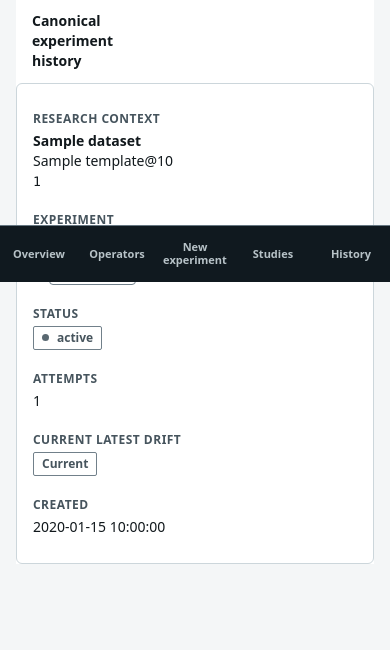
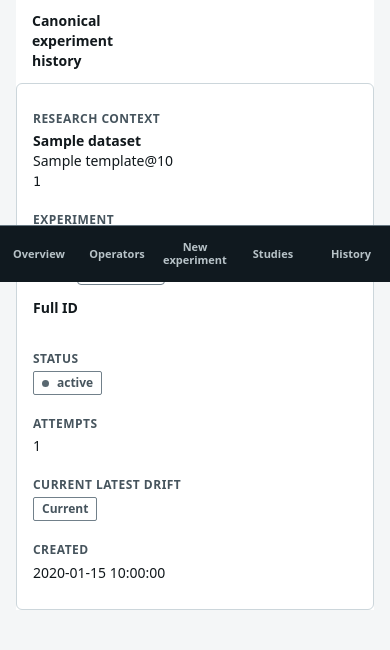
Before and after one commit to JingtaoLearn/ai-learn, a Python web app: template projects/quant-research-platform/src/quant_platform/templates/history.html in a window 390 px wide. Shown: the part 562-1212 px from the top of the page. Before the commit the page ends 1126 px from the top, so only its background shows below. Run offline with Jinja, Linux system fonts and the light colour scheme; the template is opened without the code that fills it: most values are stand-ins (such as "Sample title", 1, 10 or a date in 2020).

Commit message:
Harden Proofline responsive browser behavior
Co-authored-by: Copilot <223556219+Copilot@users.noreply.github.com>

```diff
--- a/projects/quant-research-platform/src/quant_platform/static/app.css
+++ b/projects/quant-research-platform/src/quant_platform/static/app.css
@@ -520,6 +520,13 @@ pre,
   padding: var(--space-5) var(--space-5) var(--space-7);
 }
 
+.shell a:not(.button):not(.row) {
+  display: inline-flex;
+  align-items: center;
+  min-width: 44px;
+  min-height: 44px;
+}
+
 .mobile-nav {
   display: none;
 }
--- a/projects/quant-research-platform/src/quant_platform/templates/history.html
+++ b/projects/quant-research-platform/src/quant_platform/templates/history.html
@@ -20,7 +20,7 @@
   <thead><tr><th>Research context</th><th>Experiment</th><th>Status</th><th>Attempts</th><th>Current latest drift</th><th>Created</th></tr></thead>
   <tbody>{% for experiment in experiments %}<tr>
     <td data-label="Research context"><strong>{{ experiment.dataset.name if experiment.dataset.dataset_id else experiment.dataset.instrument }}</strong><br><span>{{ experiment.template.name }}@{{ experiment.template.version }}</span><br><small class="mono">{{ experiment.dataset.dataset_id if experiment.dataset.dataset_id else experiment.dataset.snapshot_id[:12] }}</small></td>
-    <td data-label="Experiment"><a class="mono" href="/experiments/{{ experiment.experiment_id }}">{{ experiment.experiment_id[:12] }}…</a><button class="quiet copy-button" type="button" data-copy-value="{{ experiment.experiment_id }}" aria-label="Copy full experiment ID">Copy ID</button></td>
+    <td data-label="Experiment"><a class="mono" href="/experiments/{{ experiment.experiment_id }}">{{ experiment.experiment_id[:12] }}…</a><button class="quiet copy-button" type="button" data-copy-value="{{ experiment.experiment_id }}" aria-label="Copy full experiment ID">Copy ID</button><details><summary>Full ID</summary><code>{{ experiment.experiment_id }}</code></details></td>
     <td data-label="Status"><span class="status" data-status="{{ experiment.current_status }}">{{ experiment.current_status }}</span></td>
     <td data-label="Attempts">{{ experiment.attempt_count }}</td>
     <td data-label="Current latest drift"><span class="badge">{{ "Drifted" if experiment.has_drift else "Current" }}</span></td>
```
Also changed, not shown: projects/quant-research-platform/tests/browser_acceptance.mjs (+43 -6 lines).
